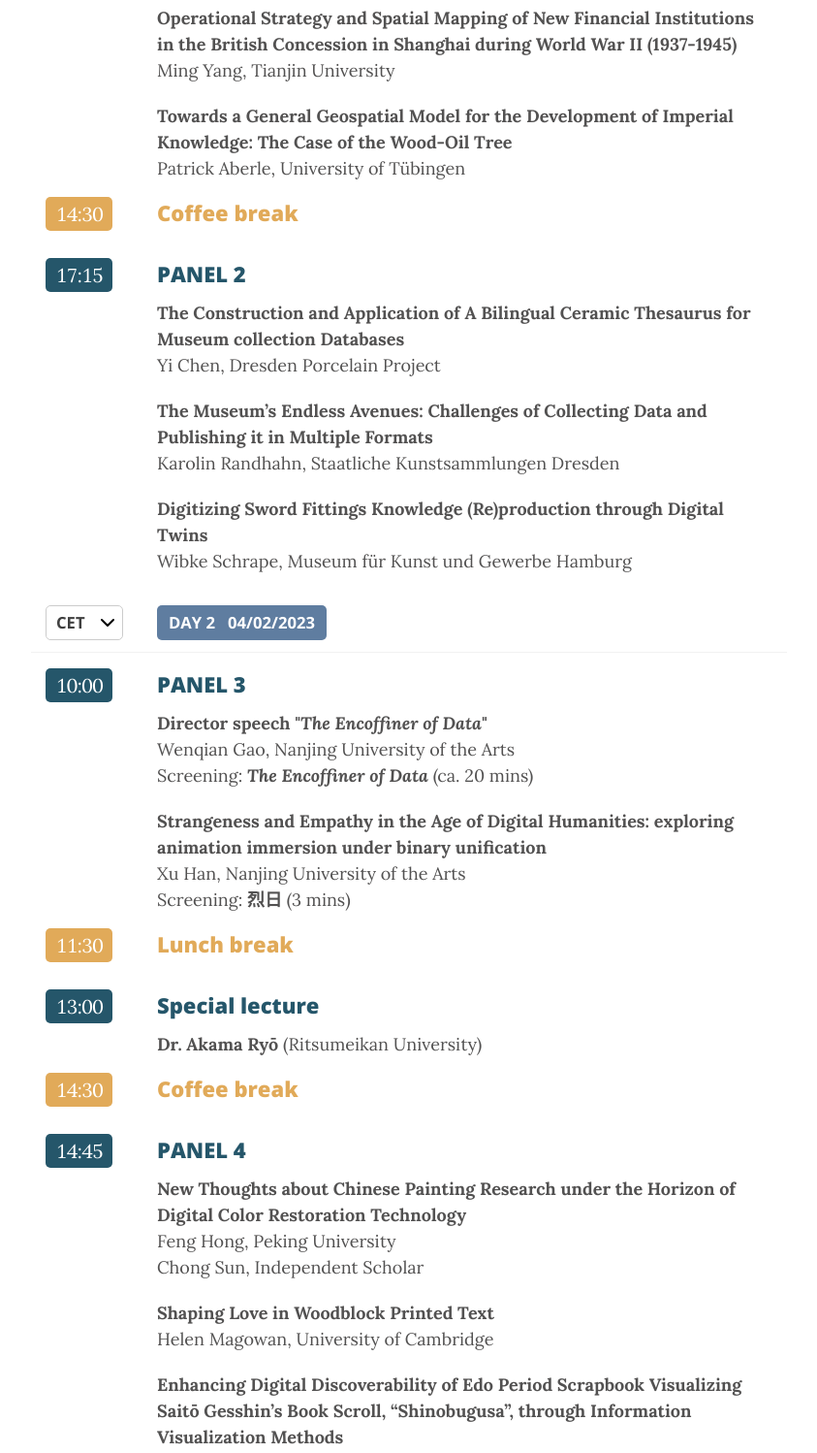
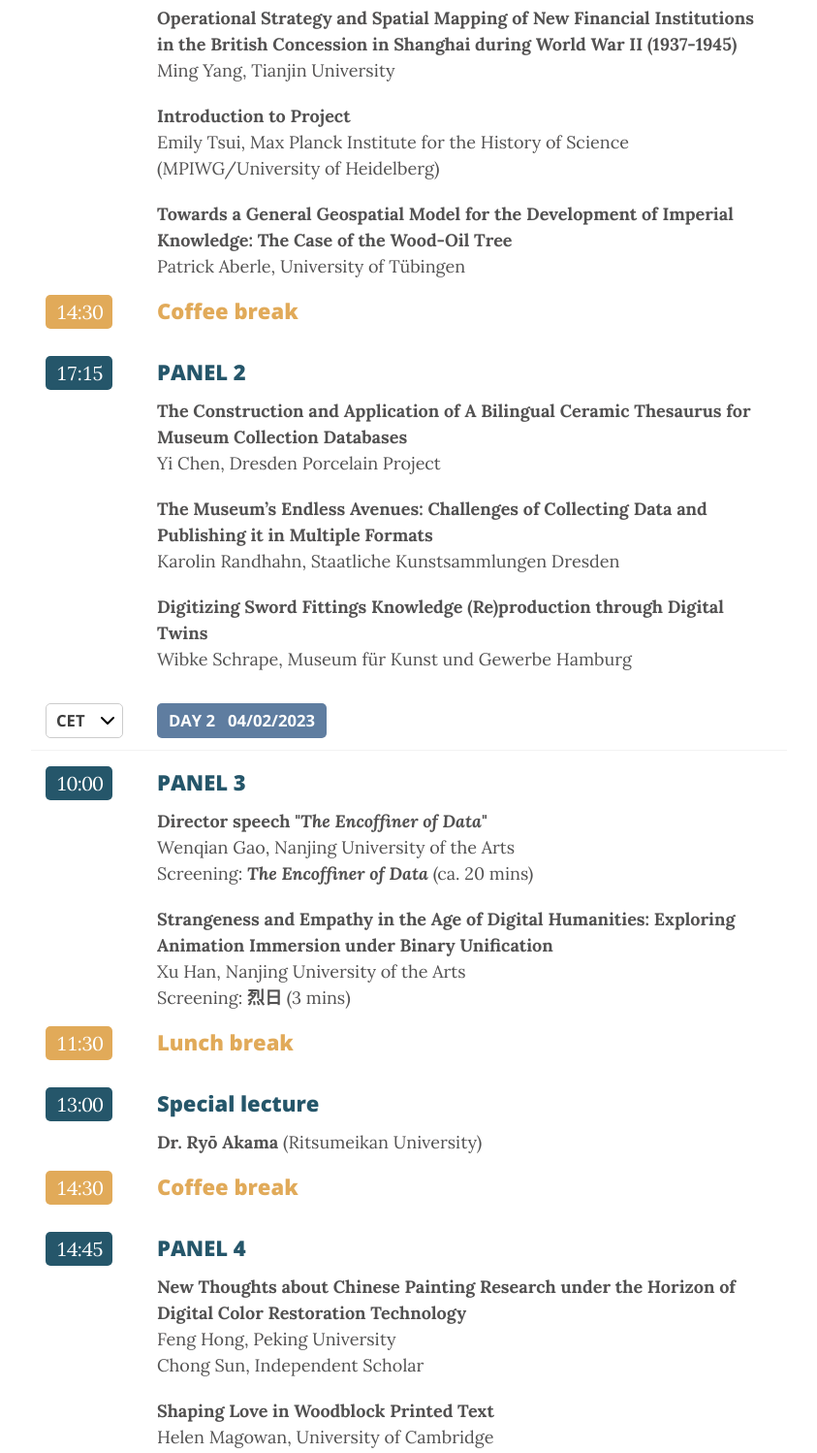
Before and after one commit to DHconf2022/DHconf2022.github.io, a website: page programme.html in a window 1280 px wide. Shown: the part 930-2428 px from the top of the page at 97% size, without its empty margins (218-1061 px from the left). Drawn offline with nearby package versions, Linux system fonts and the light colour scheme.

Commit message:
Update programme.html

```diff
--- a/programme.html
+++ b/programme.html
@@ -213,9 +213,9 @@
                                     <p>
                                         <b>Operational Strategy and Spatial Mapping of New Financial Institutions in the British Concession in Shanghai during World War II (1937-1945)</b><br>Ming Yang, Tianjin University
                                     </p>
-                                    <!--<p>
-                                        <b>(TBD)</b><br>Emily Tsui, Max Planck Institute for the History of Science (MPIWG)
-                                    </p>-->
+                                    <p>
+                                        <b>Introduction to Project</b><br>Emily Tsui, Max Planck Institute for the History of Science (MPIWG/University of Heidelberg)
+                                    </p>
                                     <p>
                                         <b>Towards a General Geospatial Model for the Development of Imperial Knowledge: The Case of the Wood-Oil Tree</b><br>Patrick Aberle, University of Tübingen
                                     </p>
@@ -251,7 +251,7 @@
                                         Chair: TBD
                                     </p>-->
                                     <p>
-                                        <b>The Construction and Application of A Bilingual Ceramic Thesaurus for Museum collection Databases </b><br>Yi Chen, Dresden Porcelain Project
+                                        <b>The Construction and Application of A Bilingual Ceramic Thesaurus for Museum Collection Databases </b><br>Yi Chen, Dresden Porcelain Project
                                     </p>
                                     <p>
                                         <b>The Museum’s Endless Avenues: Challenges of Collecting Data and Publishing it in Multiple Formats</b><br>Karolin Randhahn, Staatliche Kunstsammlungen Dresden
@@ -299,7 +299,7 @@
 
                                     </p>
                                     <p>
-                                        <b>Strangeness and Empathy in the Age of Digital Humanities: exploring animation immersion under binary unification</b><br>
+                                        <b>Strangeness and Empathy in the Age of Digital Humanities: Exploring Animation Immersion under Binary Unification</b><br>
                                             Xu Han, Nanjing University of the Arts<br>
                                             Screening: <b>烈日 </b>(3 mins)
                                     </p>
@@ -335,7 +335,7 @@
                                         Subtitle<br>
                                     </p>-->
                                     <p>
-                                        <b>Dr. Akama Ryō</b> (Ritsumeikan University)
+                                        <b>Dr. Ryō Akama</b> (Ritsumeikan University)
                                     </p>
                                 </div>
                             </div>
@@ -476,7 +476,7 @@
                                     <span class="t-jst">21:00</span>
                                 </div>
                                 <div class="table-column">
-                                    <h3>Special lecture: </h3>
+                                    <h3>Special lecture </h3>
                                     <p>
                                         Dr. Michael Radich (University of Heidelberg)</p>
                                 </div>
```
